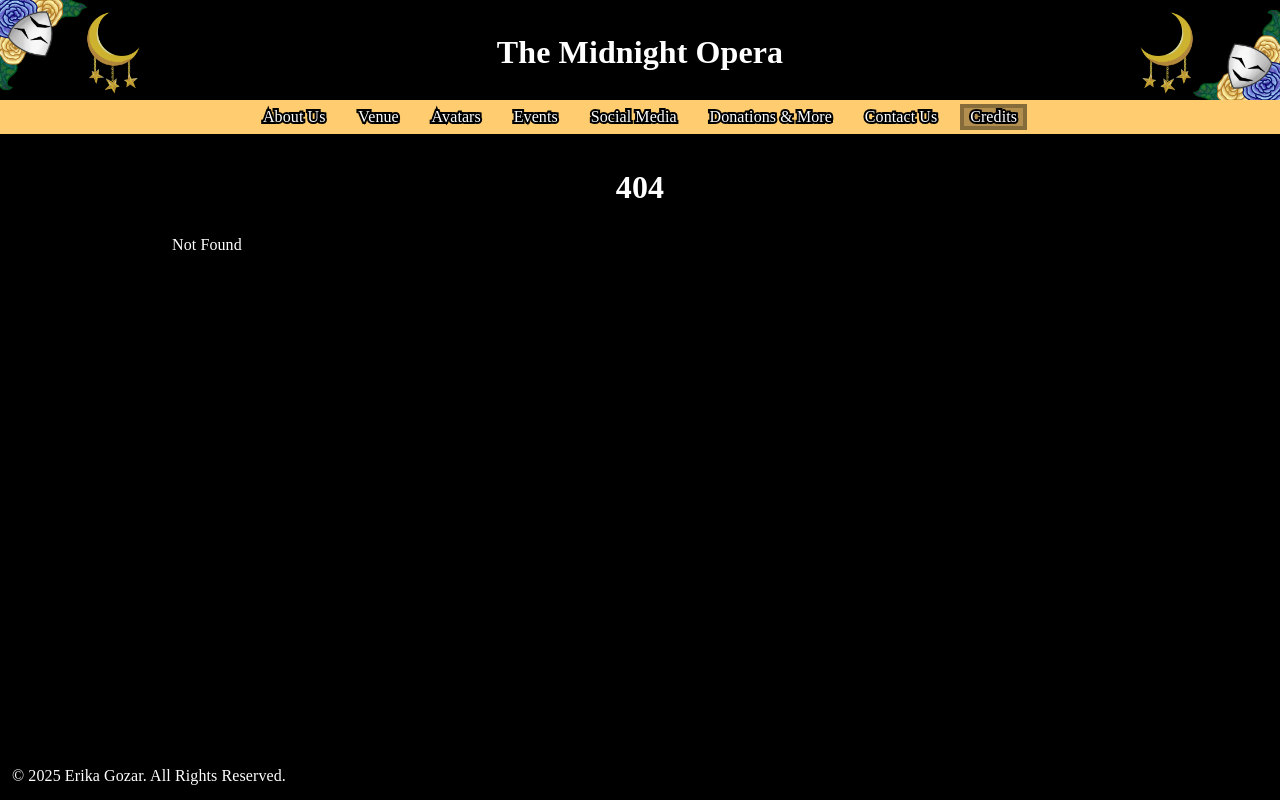
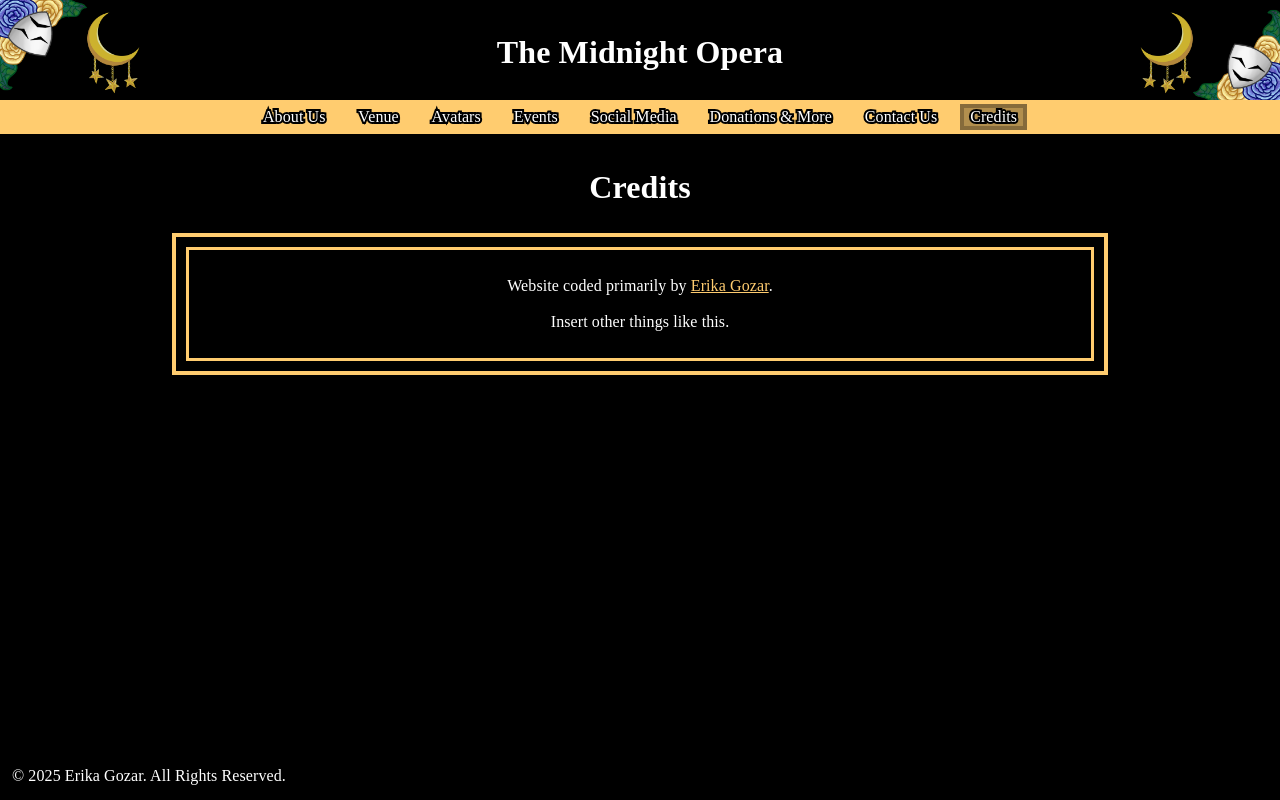
Before and after one commit to TaiaHunter/themidnightopera, a SvelteKit app: page /credits in a window 1280 px wide. Before the commit this address had no page. Built offline with nearby package versions, Linux system fonts and the light colour scheme; a web font is replaced by a local one.

Commit message:
Added credits

```diff
--- /dev/null
+++ b/src/routes/credits/+page.svelte
@@ -0,0 +1,12 @@
+<script lang="ts">
+	import TextBox from '$lib/components/TextBox.svelte';
+</script>
+
+<h1>Credits</h1>
+<TextBox>
+	<p>
+		Website coded primarily by <a href="https://gozarproductions.com" target="_blank">Erika Gozar</a
+		>.
+	</p>
+	<p>Insert other things like this.</p>
+</TextBox>
```
